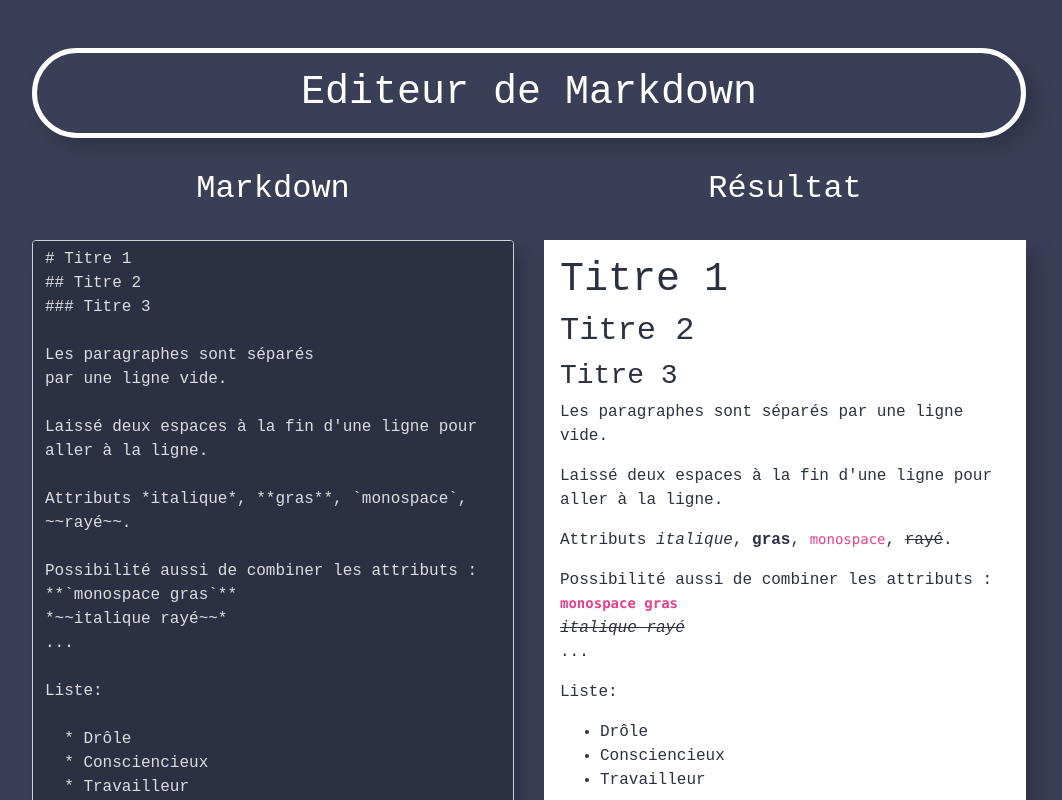
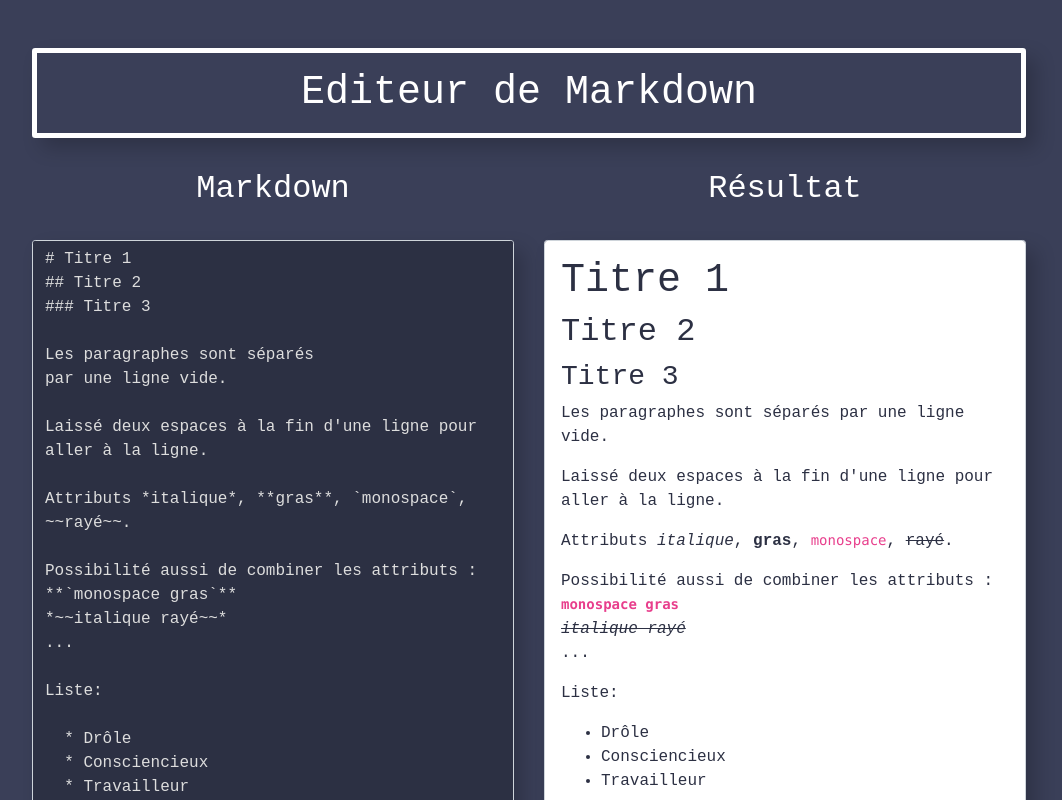
Before and after one commit to inicolas69/markdown-app, a React (Create React App) app: page / in a window 1280 px wide. Shown: the top 800 px of the page, without its empty margins (111-1173 px from the left). Built offline with nearby package versions, Linux system fonts and the light colour scheme.

Commit message:
Harmonisation border radius

```diff
--- a/public/index.html
+++ b/public/index.html
@@ -10,7 +10,7 @@
     <meta name="title" content="Editeur de Markdown" />
     <meta
       name="description"
-      content="Petit éditeur de markdown créé par Nicolas Iniesta"
+      content="Petit éditeur de markdown créé en ReactJS dans le cadre d'une formation, avec affichage du résultat en temps réel, et sauvegarde automatique, conçu par Nicolas Iniesta"
     />
 
     <!-- Open Graph / Facebook -->
@@ -22,7 +22,7 @@
     <meta property="og:title" content="Editeur de Markdown" />
     <meta
       property="og:description"
-      content="Petit éditeur de markdown créé par Nicolas Iniesta"
+      content="Petit éditeur de markdown créé en ReactJS dans le cadre d'une formation, avec affichage du résultat en temps réel, et sauvegarde automatique, conçu par Nicolas Iniesta"
     />
     <meta property="og:image" content="./markdown.png" />
 
@@ -35,7 +35,7 @@
     <meta property="twitter:title" content="Editeur de Markdown" />
     <meta
       property="twitter:description"
-      content="Petit éditeur de markdown créé par Nicolas Iniesta"
+      content="Petit éditeur de markdown créé en ReactJS dans le cadre d'une formation, avec affichage du résultat en temps réel, et sauvegarde automatique, conçu par Nicolas Iniesta"
     />
     <meta property="twitter:image" content="./markdown.png" />
     <link rel="apple-touch-icon" href="%PUBLIC_URL%/logo192.png" />
--- a/src/App.css
+++ b/src/App.css
@@ -21,7 +21,7 @@ body {
   padding: 1rem;
   border: 5px solid white;
   box-shadow: 10px 10px 20px 0px rgba(0, 0, 0, 0.2);
-  border-radius: 5rem;
+  border-radius: 0.2rem;
   margin-bottom: 0;
 }
 
@@ -37,6 +37,8 @@ body {
   box-shadow: 10px 10px 20px 0px rgba(0, 0, 0, 0.2);
   color: #2c3043;
   max-height: 80vh;
+  border: 1px solid #ced4da;
+  border-radius: 0.2rem;
   margin-bottom: 2rem;
 }
 
@@ -44,6 +46,7 @@ body {
   box-shadow: 10px 10px 20px 0px rgba(0, 0, 0, 0.2);
   background-color: #2c3043;
   color: rgb(221, 221, 221);
+  border-radius: 0.2rem;
   margin-bottom: 2rem;
 }
 
@@ -51,6 +54,7 @@ body {
   box-shadow: 5px 5px 10px 0px rgba(255, 255, 255, 0.05);
   background-color: #2c3043;
   color: white;
+  border-radius: 0.2rem;
   border-color: #e844a5;
 }
 
```
